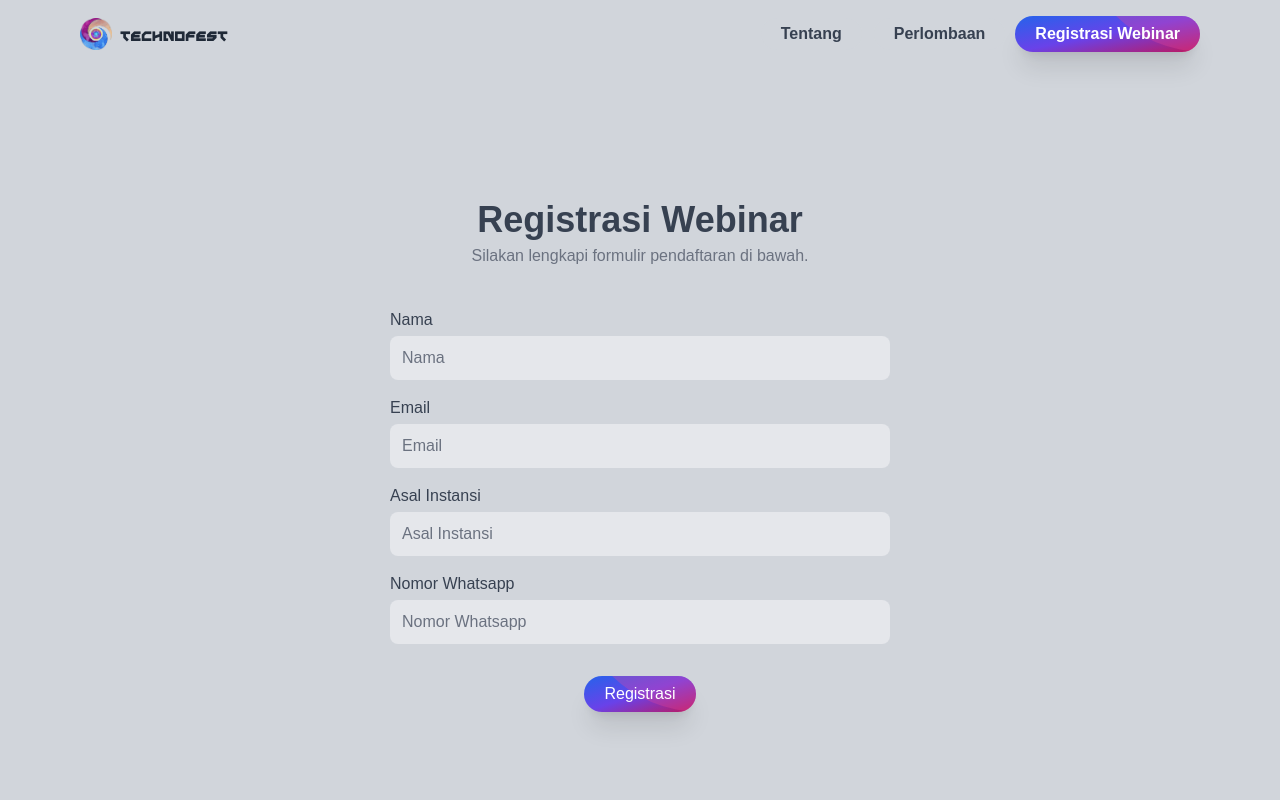
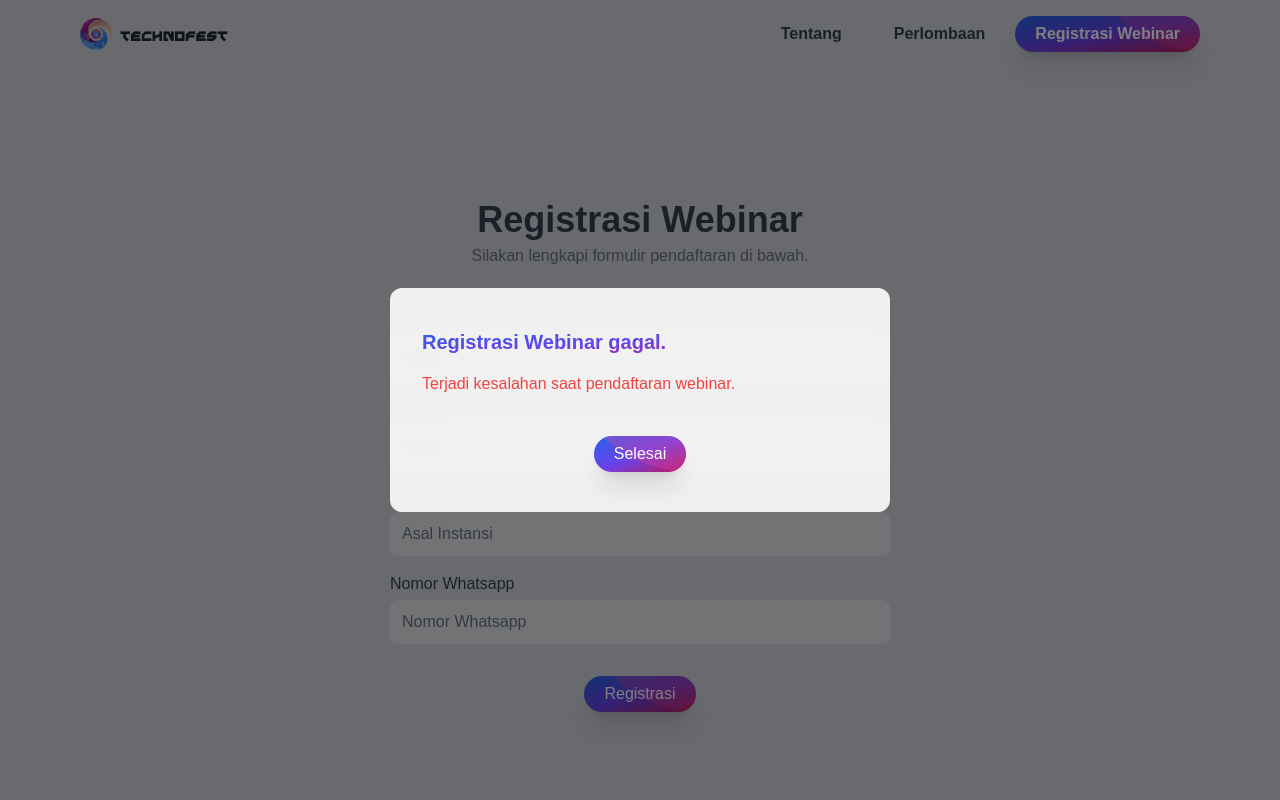
Before and after one commit to moez-rd/technofest, a Next.js app: page /webinar/register in a window 1280 px wide. Shown: the top 800 px of the page. Built offline with nearby package versions, Linux system fonts and the light colour scheme; a web font is replaced by a local one.

Commit message:
Error text color

```diff
--- a/pages/webinar/register.jsx
+++ b/pages/webinar/register.jsx
@@ -123,8 +123,8 @@ export default function RegisterWebinar() {
         </a>
       </Modal>
       {/* Failed Modal */}
-      <Modal title="Registrasi Webinar gagal." opened={failedModalOpened}>
-        Terjadi kesalahan saat pendaftaran webinar.
+      <Modal title="Registrasi Webinar gagal." opened={!failedModalOpened}>
+        <span className="text-red-500">Terjadi kesalahan saat pendaftaran webinar.</span>
       </Modal>
     </Fragment>
   );
```
